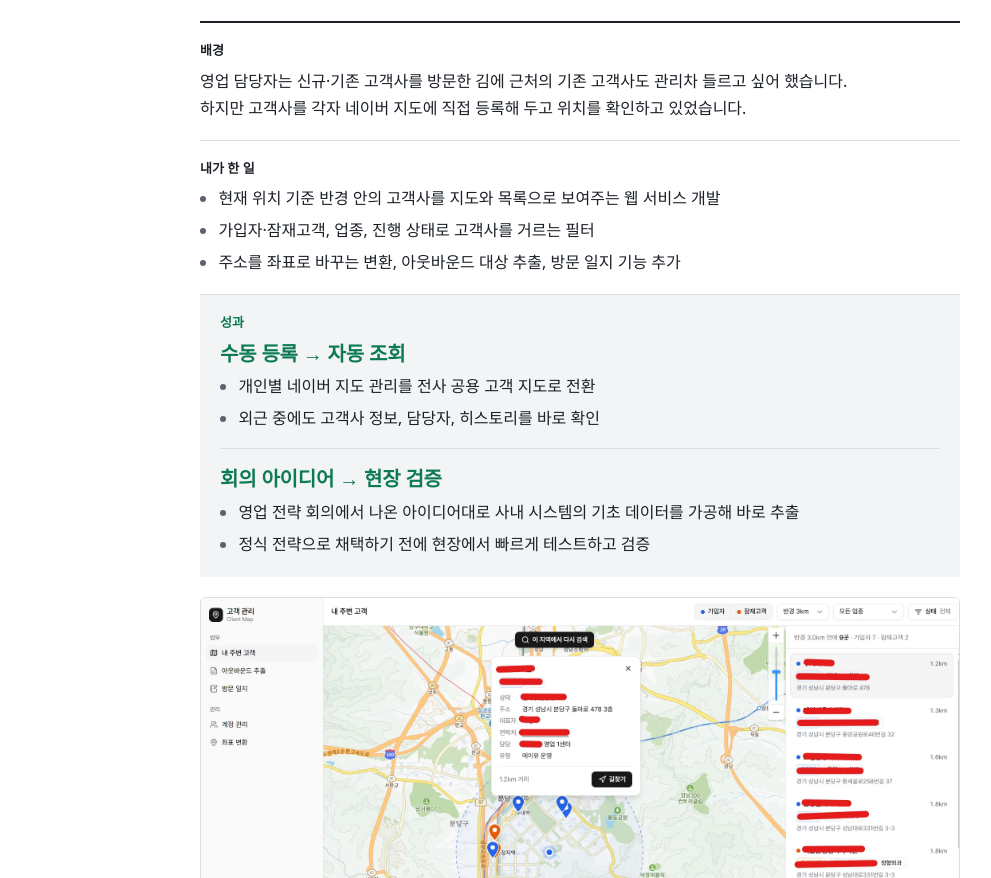
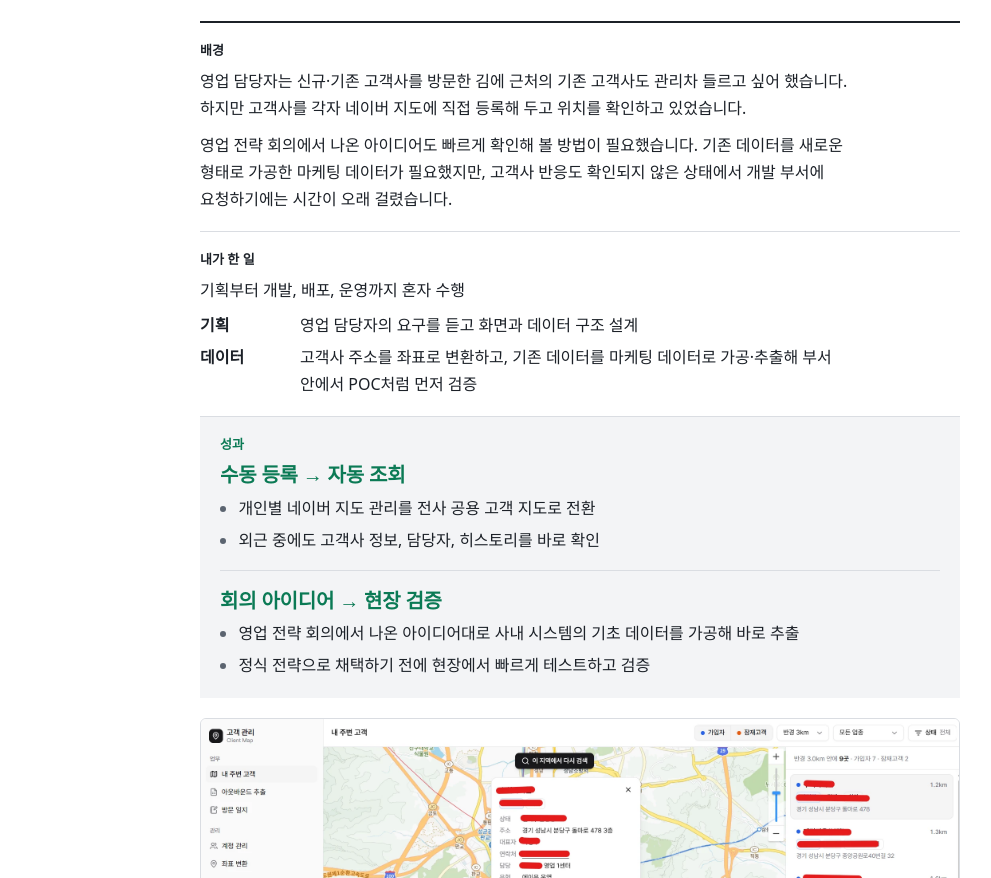
Before and after one commit to femental/femental.github.io, a website: page index.html in a window 1280 px wide. Shown: the part 617-1495 px from the top of the page, without its empty margins (144-1135 px from the left). Drawn offline with Linux system fonts and the light colour scheme; a web font is replaced by a local one.

Commit message:
Expand project background and role, show name in Korean
- Add a second background paragraph on testing strategy-meeting ideas
  before asking the dev team
- State that the whole project was done solo, keeping only planning and
  data lines (the rest is covered by the skills section)
- Change the displayed name from Woonsik to 최운식

Co-Authored-By: Claude Opus 5.5 <noreply@anthropic.com>

```diff
--- a/index.html
+++ b/index.html
@@ -3,8 +3,8 @@
 <head>
   <meta charset="utf-8">
   <meta name="viewport" content="width=device-width, initial-scale=1">
-  <title>Woonsik 포트폴리오</title>
-  <meta name="description" content="Pre-Sales Developer Woonsik의 포트폴리오">
+  <title>최운식 포트폴리오</title>
+  <meta name="description" content="Pre-Sales Developer 최운식의 포트폴리오">
   <link rel="preconnect" href="https://fonts.googleapis.com">
   <link rel="preconnect" href="https://fonts.gstatic.com" crossorigin>
   <link rel="stylesheet" href="https://fonts.googleapis.com/css2?family=IBM+Plex+Sans+KR:wght@300;400;500;600;700&display=swap">
@@ -13,7 +13,7 @@
 </head>
 <body>
   <div class="bar no-print">
-    <a class="bar__name" href="#top">Woonsik</a>
+    <a class="bar__name" href="#top">최운식</a>
     <a class="bar__pdf" href="portfolio.pdf" download>PDF 다운로드</a>
   </div>
 
@@ -21,7 +21,7 @@
 
     <!-- ===== 기본 사항 ===== -->
     <header class="intro">
-      <h1 class="intro__name">Woonsik</h1>
+      <h1 class="intro__name">최운식</h1>
       <p class="intro__lede">
         현장 경험, 고객 컨설팅, 시스템 구축 등 다방면의 경험을 가지고 있습니다.
       </p>
@@ -55,13 +55,14 @@
             <section class="story__block">
               <h4 class="story__head">배경</h4>
               <p>영업 담당자는 신규·기존 고객사를 방문한 김에 근처의 기존 고객사도 관리차 들르고 싶어 했습니다. 하지만 고객사를 각자 네이버 지도에 직접 등록해 두고 위치를 확인하고 있었습니다.</p>
+              <p>영업 전략 회의에서 나온 아이디어도 빠르게 확인해 볼 방법이 필요했습니다. 기존 데이터를 새로운 형태로 가공한 마케팅 데이터가 필요했지만, 고객사 반응도 확인되지 않은 상태에서 개발 부서에 요청하기에는 시간이 오래 걸렸습니다.</p>
             </section>
             <section class="story__block">
               <h4 class="story__head">내가 한 일</h4>
-              <ul>
-                <li>현재 위치 기준 반경 안의 고객사를 지도와 목록으로 보여주는 웹 서비스 개발</li>
-                <li>가입자·잠재고객, 업종, 진행 상태로 고객사를 거르는 필터</li>
-                <li>주소를 좌표로 바꾸는 변환, 아웃바운드 대상 추출, 방문 일지 기능 추가</li>
+              <p class="story__role">기획부터 개발, 배포, 운영까지 혼자 수행</p>
+              <ul class="work">
+                <li><strong>기획</strong>영업 담당자의 요구를 듣고 화면과 데이터 구조 설계</li>
+                <li><strong>데이터</strong>고객사 주소를 좌표로 변환하고, 기존 데이터를 마케팅 데이터로 가공·추출해 부서 안에서 POC처럼 먼저 검증</li>
               </ul>
             </section>
             <section class="story__block story__block--result">
--- a/print.css
+++ b/print.css
@@ -68,6 +68,9 @@ a { text-decoration: none; }
 .story__block--result { padding: 3mm 4mm 3.5mm; }
 .story__head { font-size: 8pt; margin-bottom: 1mm; }
 .story li + li { margin-top: 0.8mm; }
+.story p + p { margin-top: 1.5mm; }
+.story__role { margin-bottom: 1.5mm; }
+.story .work li { grid-template-columns: 18mm minmax(0, 1fr); gap: 2mm; }
 .metric { font-size: 12pt; margin-bottom: 1mm; }
 .result + .result { margin-top: 3mm; padding-top: 3mm; }
 .project__links { margin-top: 2.5mm; }
--- a/style.css
+++ b/style.css
@@ -200,6 +200,17 @@ a:focus-visible { outline: 2px solid var(--outcome); outline-offset: 2px; border
 .story ul { margin: 0; padding-left: 1.15rem; }
 .story li + li { margin-top: 0.3rem; }
 .story li::marker { color: var(--graphite); }
+.story p + p { margin-top: 0.6rem; }
+
+/* 내가 한 일: 혼자 맡은 범위를 먼저 밝히고, 영역 이름 + 내용 두 칸으로 */
+.story__role { font-weight: 500; margin-bottom: 0.5rem; }
+.story .work { list-style: none; padding-left: 0; }
+.story .work li {
+  display: grid;
+  grid-template-columns: 5.5rem minmax(0, 1fr);
+  gap: 0.75rem;
+}
+.story .work strong { font-weight: 600; }
 
 .story__block--result {
   padding: 1rem 1.25rem 1.2rem;
```
